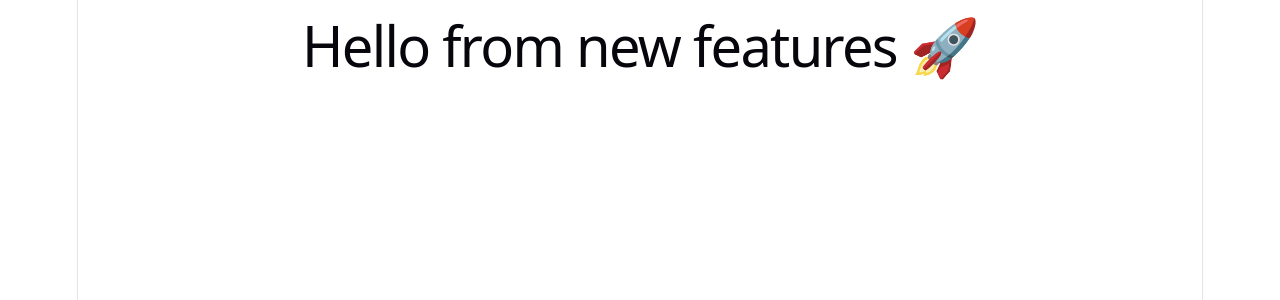
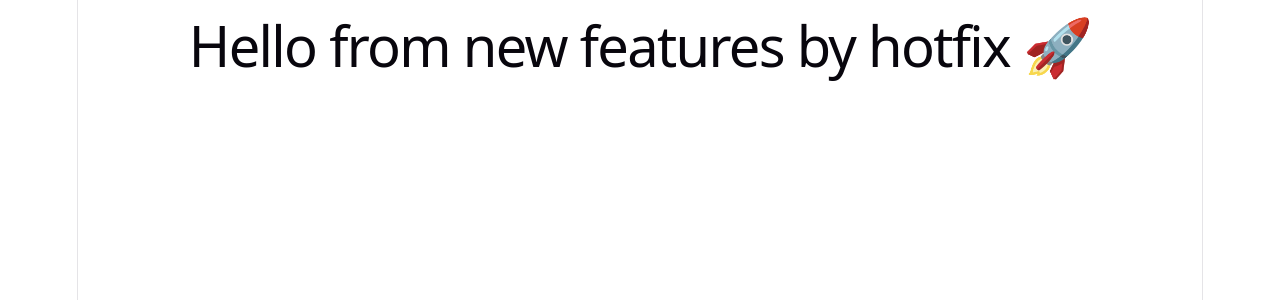
Before and after one commit to Shreyushi/project_infra, a React (Vite) app: page / in a window 1280 px wide. Shown: the top 300 px of the page. Built offline with nearby package versions, Linux system fonts and the light colour scheme.

Commit message:
added statement by hotfix

```diff
--- a/src/App.jsx
+++ b/src/App.jsx
@@ -1,7 +1,7 @@
 function App() {
   return (
     <div>
-      <h1>Hello from new features 🚀</h1>
+      <h1>Hello from new features by hotfix 🚀</h1>
     </div>
   )
 }
```
